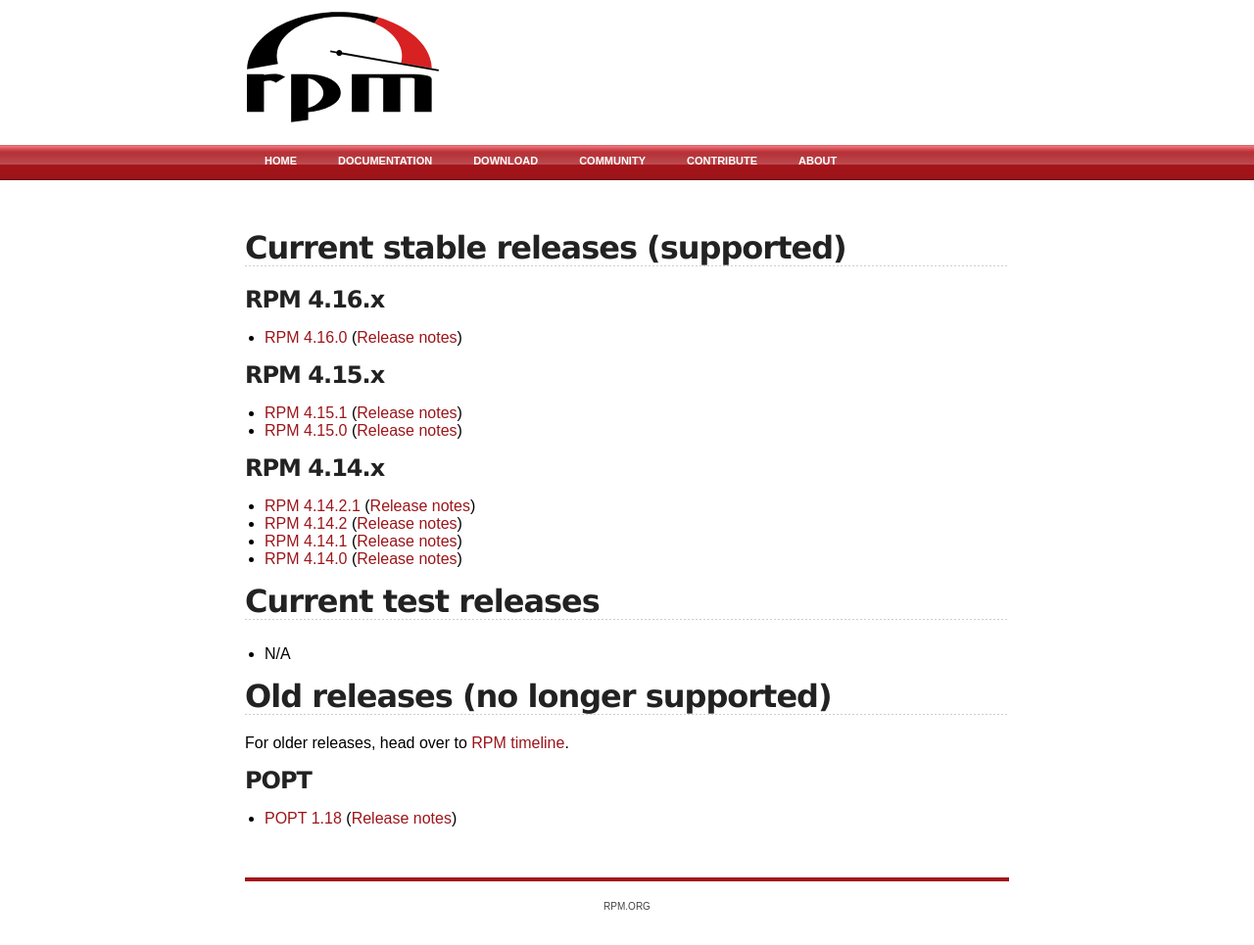
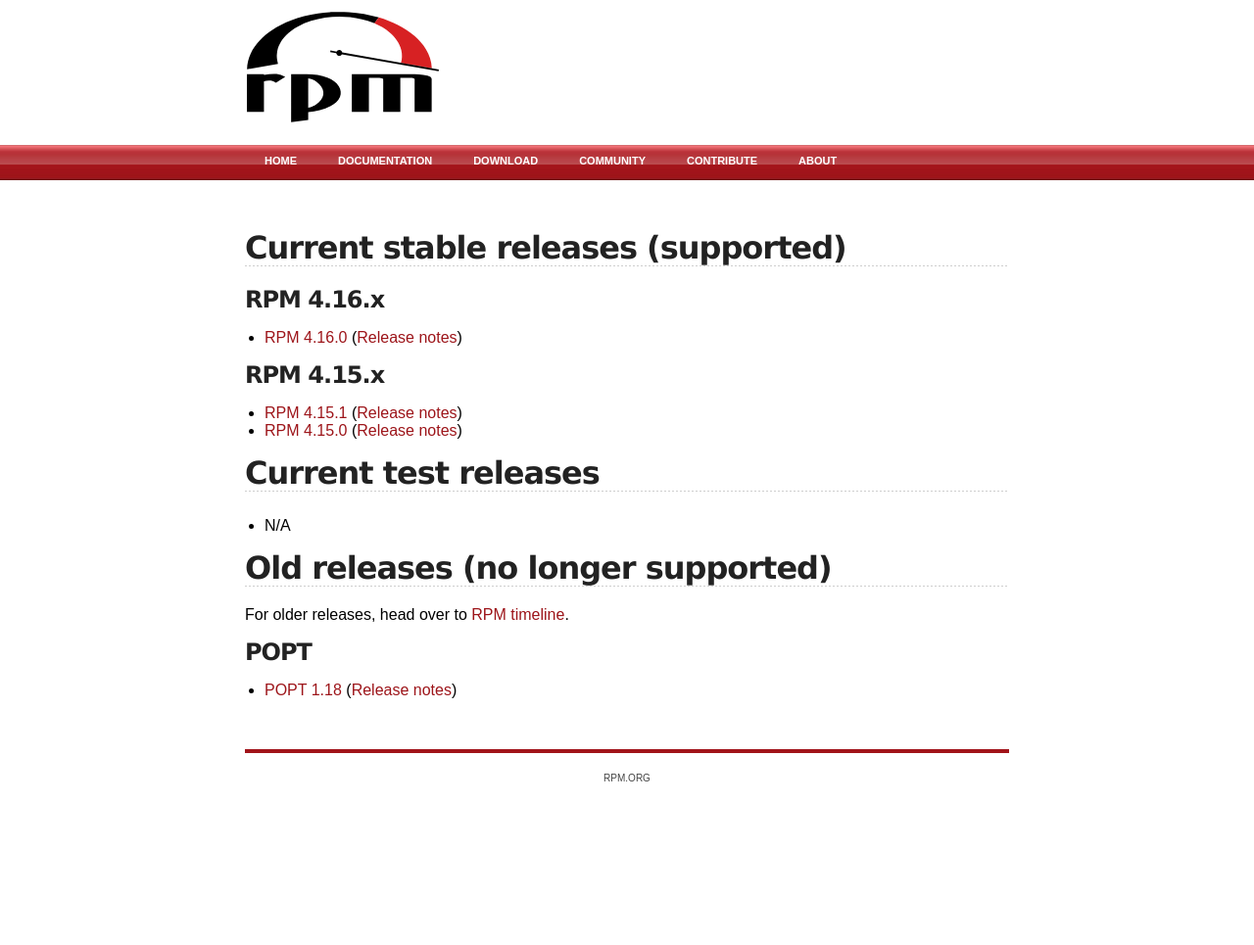
Before and after one commit to rpm-software-management/rpm-web, a Jekyll site: the page built from download.md, in a window 1280 px wide. Shown: the whole page at 98% size. Built offline with Jekyll 4.4.1, drawn with Linux system fonts in a browser that asks for light colours; after the commit the page ends 900 px from its top, so only the background shows below that.

Commit message:
Drop 4.14.x from support list

```diff
--- a/download.md
+++ b/download.md
@@ -12,13 +12,6 @@ title: rpm.org - Download
 * [RPM 4.15.1](http://ftp.rpm.org/releases/rpm-4.15.x/rpm-4.15.1.tar.bz2) ([Release notes](wiki/Releases/4.15.1.html))
 * [RPM 4.15.0](http://ftp.rpm.org/releases/rpm-4.15.x/rpm-4.15.0.tar.bz2) ([Release notes](wiki/Releases/4.15.0.html))
 
-### RPM 4.14.x
-
-* [RPM 4.14.2.1](http://ftp.rpm.org/releases/rpm-4.14.x/rpm-4.14.2.1.tar.bz2) ([Release notes](wiki/Releases/4.14.2.1.html))
-* [RPM 4.14.2](http://ftp.rpm.org/releases/rpm-4.14.x/rpm-4.14.2.tar.bz2) ([Release notes](wiki/Releases/4.14.2.html))
-* [RPM 4.14.1](http://ftp.rpm.org/releases/rpm-4.14.x/rpm-4.14.1.tar.bz2) ([Release notes](wiki/Releases/4.14.1.html))
-* [RPM 4.14.0](http://ftp.rpm.org/releases/rpm-4.14.x/rpm-4.14.0.tar.bz2) ([Release notes](wiki/Releases/4.14.0.html))
-
 ## Current test releases
 
  * N/A
```
